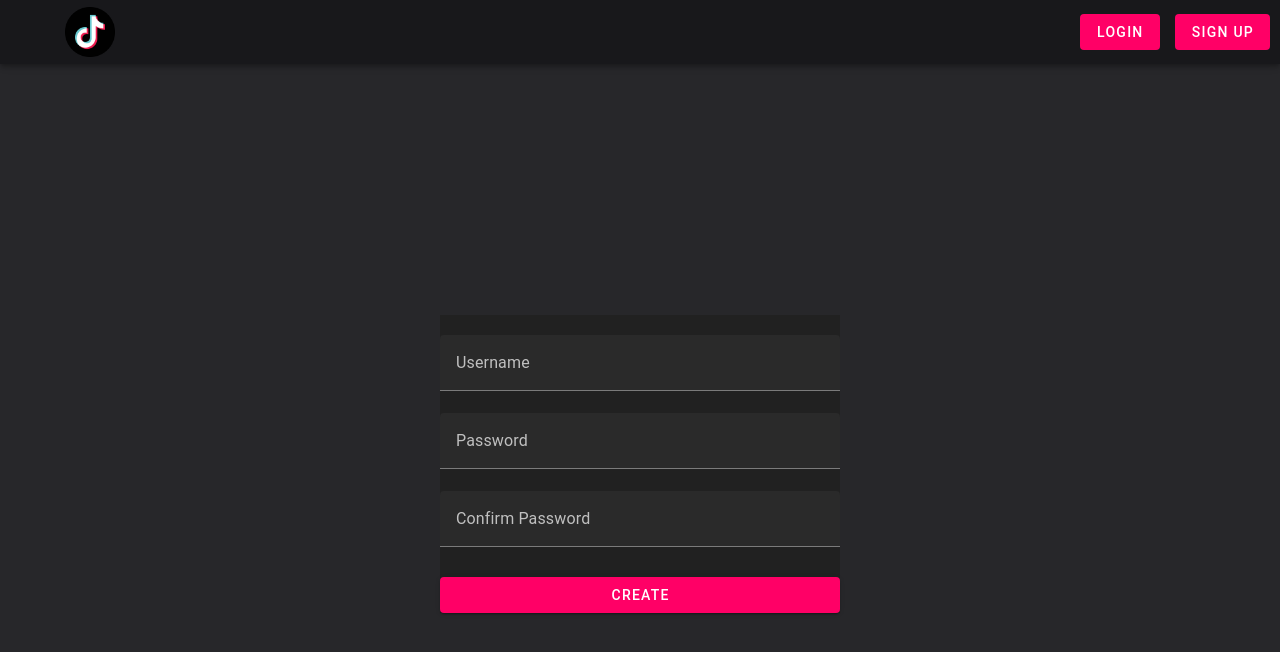
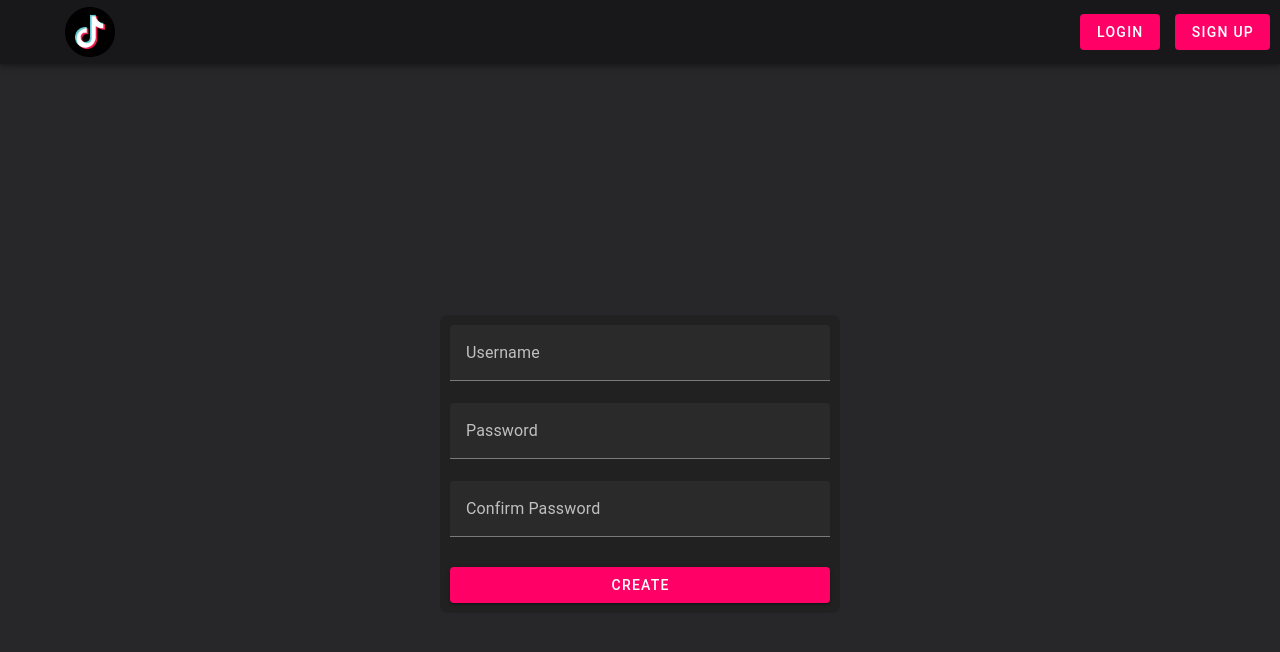
Before and after one commit to polpon/toktik-frontend, a Vue app: page /signup in a window 1280 px wide. Shown: the top 652 px of the page. Built offline with nearby package versions, Linux system fonts and the light colour scheme; no server answers; what @videojs-player/vue, axios-auth-refresh, vue-loading-overlay, vue3-smooth-scroll would draw is missing.

Commit message:
feat: add validation to login/register, add more styling

```diff
--- a/src/views/Login.vue
+++ b/src/views/Login.vue
@@ -1,16 +1,15 @@
 <template>
   <div class="d-flex align-center justify-center rounded-md" style="display: flex; height: 100%;">
-      <v-sheet width="450" class="mx-auto rounded-md">
-        <div style="margin-bottom: 20px;">
+      <v-sheet width="450" class="mx-auto rounded-md" style="padding: 10px; border-radius: 8px;">
           <v-alert
-          v-if="showAlert"
-          color="warning"
-          closable
-        >
-        {{this.alertMessage}}
-        </v-alert>
-        </div>
-          <v-form class="rounded-md" fast-fail @submit.prevent="login">
+            v-model="showAlert"
+            color="warning"
+            closable
+            style="margin-bottom: 20px;"
+          >
+          {{this.alertMessage}}
+          </v-alert>
+          <v-form class="rounded-md" fast-fail @submit.prevent>
               <v-text-field
               v-model="username"
               label="User Name"
@@ -60,22 +59,16 @@ export default {
           alertMessage: '',
           usernameRule: [
             value => {
-              if (value) {
-                return true
-              }
-              else {
-                return "Enter the username"
-              }
+              if (value?.length > 5) return true
+
+              return 'Must be at least 6 characters.'
             }
           ],
           passwordRule: [
             value => {
-              if (value) {
-                return true
-              }
-              else {
-                return "Enter the password"
-              }
+              if (value?.length > 7) return true
+
+              return 'Must be at least 8 characters.'
             }
           ]
       };
--- a/src/views/SignUp.vue
+++ b/src/views/SignUp.vue
@@ -1,16 +1,15 @@
 <template>
     <div class="d-flex align-center justify-center" style="height: 100vh">
-        <v-sheet width="400" class="mx-auto">
-            <div style="margin-bottom: 20px;">
+        <v-sheet width="400" class="mx-auto" style="padding: 10px; border-radius: 8px;">
             <v-alert
-                v-if="showAlert"
+              v-model="showAlert"
               color="warning"
               closable
+              style="margin-bottom: 20px;"
             >
             {{this.alertMessage}}
             </v-alert>
-            </div>
-            <v-form fast-fail @submit.prevent="register">
+            <v-form @submit.prevent>
                 <v-text-field
                           v-model="username"
                           name="username"
@@ -36,7 +35,7 @@
                           name="confirmPassword"
                           label="Confirm Password"
                           type="password"
-                          placeholder="cocnfirm password"
+                          placeholder="confirm password"
                           required
                           :rules="confirmPasswordRule"
                         ></v-text-field>
@@ -60,31 +59,25 @@ export default {
           alertMessage: '',
           usernameRule: [
             value => {
-              if (value) {
-                return true
-              }
-              else {
-                return "Enter the username"
-              }
+              if (value?.length > 5) return true
+
+              return 'Must be at least 6 characters.'
             }
           ],
           passwordRule: [
             value => {
-              if (value) {
-                return true
-              }
-              else {
-                return "Enter the password"
-              }
+              if (value?.length > 7) return true
+
+              return 'Must be at least 8 characters.'
             }
           ],
           confirmPasswordRule: [
             value => {
-                if (value == this.password) {
+                if (value == this.password && this.password?.length > 7) {
                     return true
                 }
                 else {
-                    return "does not match the password"
+                    return "Password does not match"
                 }
             }
 
```
Lines whose indentation alone changed are shown as unchanged.
